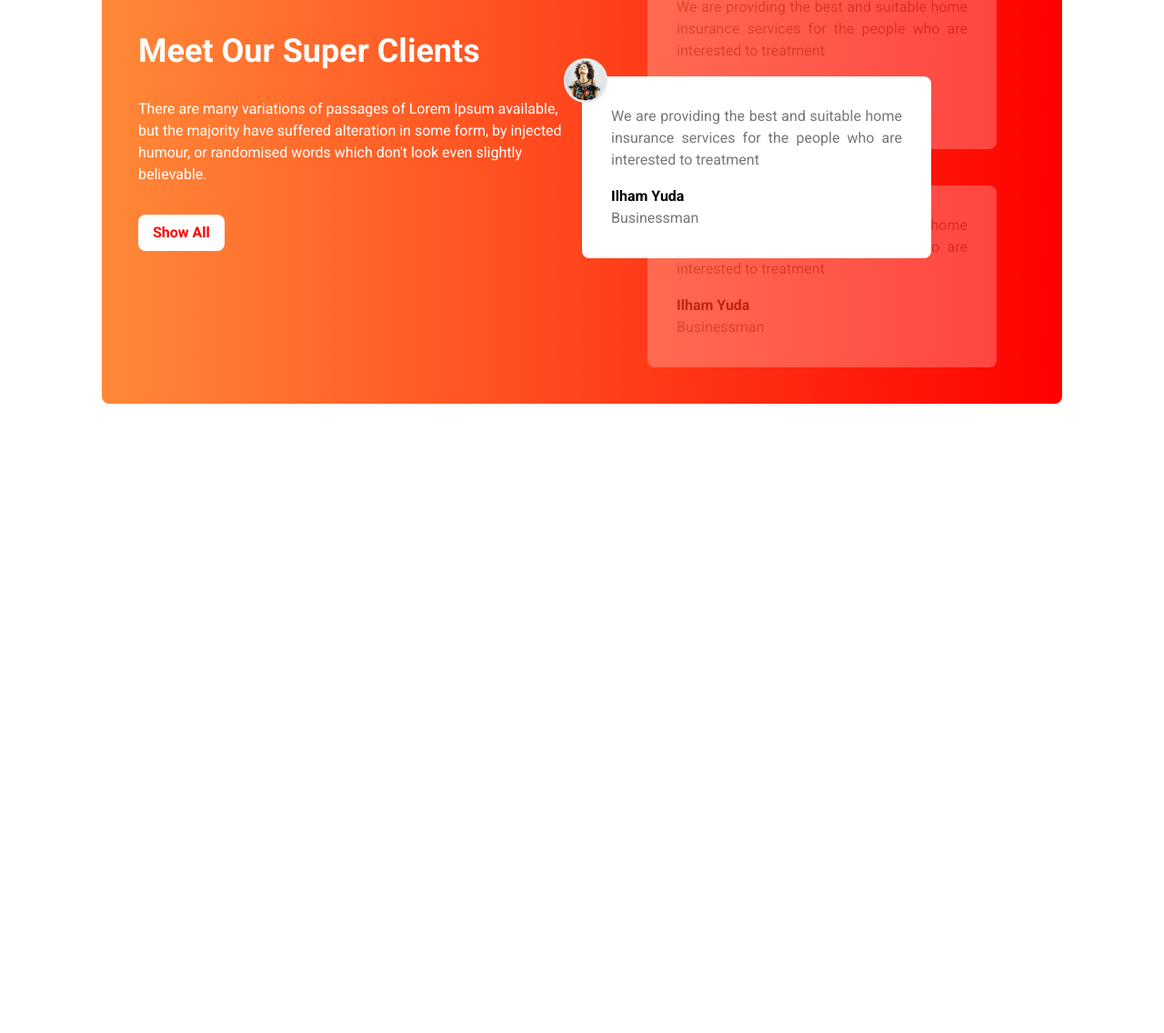
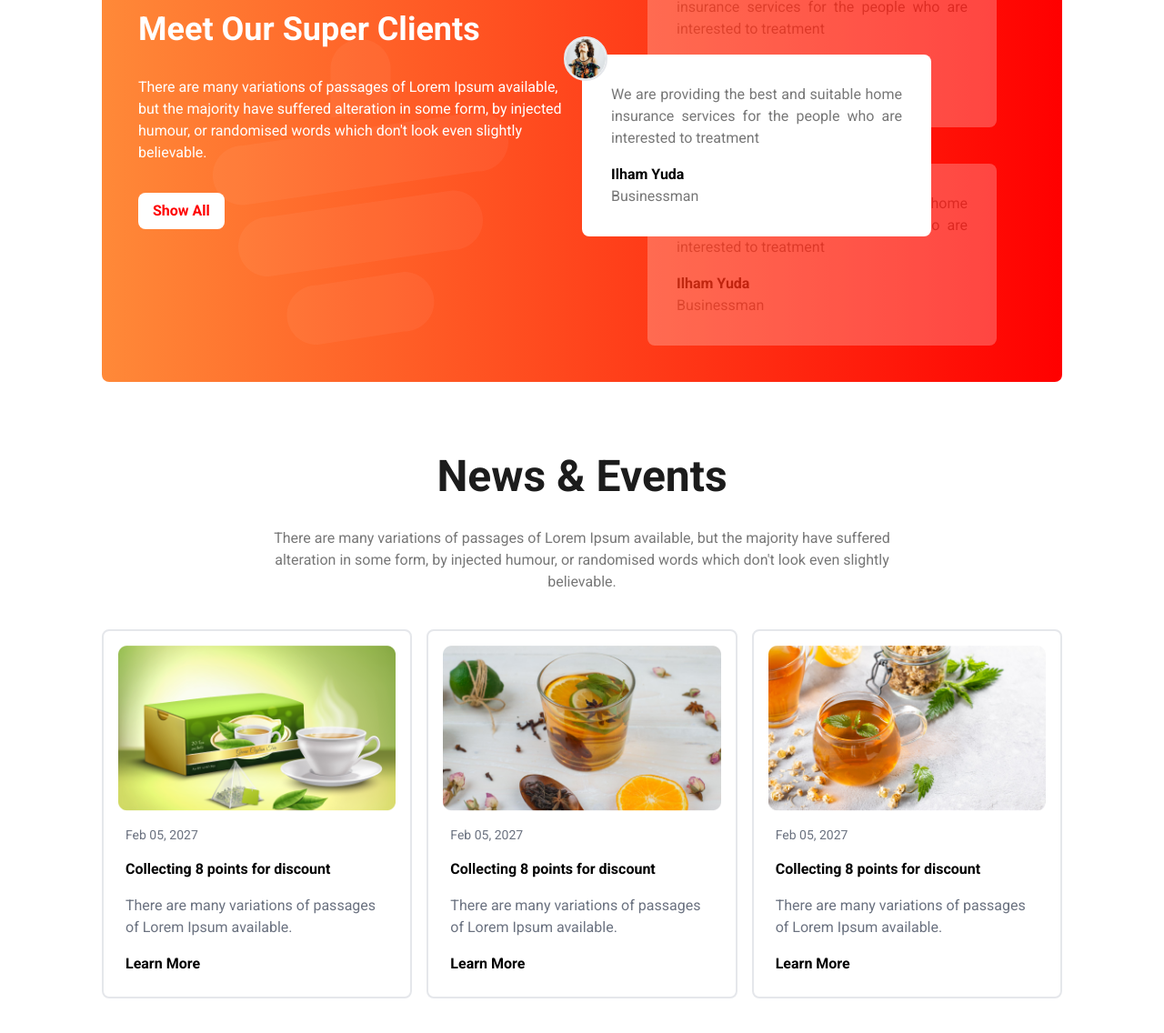
Before and after one commit to MostafizurRahman199/tea_house, a website: page index.html in a window 1280 px wide. Shown: the part 1871-3007 px from the top of the page at 91% size. Before the commit the page ends 2363 px from the top, so only its background shows below. Drawn offline with nearby package versions, Linux system fonts and the light colour scheme.

Commit message:
news nd event section done

```diff
--- a/index.html
+++ b/index.html
@@ -127,8 +127,8 @@ justify-center items-center  py-12">
 
 
 
-  <section class="great_tea grid grid-cols-1 space-y-6 lg:grid lg:grid-cols-2  content-center justify-center">
-    <div class="w-3/4 great_tea_image_div grid grid-cols-2 grid-rows-7 gap-2 md:gap-4  mx-auto  md:p-6">
+  <section class="great_tea grid grid-cols-1 space-y-6 lg:grid lg:grid-cols-2  content-center justify-center mx-auto">
+    <div class="w-3/4 great_tea_image_div grid grid-cols-2 grid-rows-7 gap-2 md:gap-4 mx-auto p-10 ">
 
         <div class="bg-gradient-to-r from-[#FF0000] to-[#FF8938] row-span-2 opacity-10  rounded-lg"></div>
 
@@ -144,7 +144,7 @@ justify-center items-center  py-12">
         <div  class="bg-gradient-to-r from-[#D9D9D9] to-[#FFFFFF] row-span-2 rounded-lg"></div>
 
     </div>
-    <div class="great_tea_content flex flex-col justify-center gap-4 ">
+    <div class="great_tea_content flex flex-col justify-center gap-4 !mt-0 ">
       <h1 class="text-xl md:text-4xl lg:text-5xl font-bold font_1 text-[#1C1C1C] text-center md:text-left ">Great Tea, Freshly Presented</h1>
       <p class="text-base text-[#777777] font_1 pt-2 text-justify">The meaning of gong cha is chanese is to provide the best tea to emperor from all possessions . It represents the highest quality and self expectation. Establishing in 2006, Gong cha had been deeply appreciated by its custoers  because of good words of mouth and unique customized service orginated from Taiwan.</p>
    <div class="space-y-4">
@@ -164,7 +164,7 @@ justify-center items-center  py-12">
 
   <section class="clients bg-gradient-to-l from-[#FF0000] to-[#FF8938] grid grid-cols-1 sm:grid-cols-1 space-y-14 md:grid-cols-1 lg:grid-cols-2 rounded-lg my-12 p-4 sm:p-10 mx-auto sm:space-x-10">
 
-    <div class="client_content flex flex-col justify-center items-start gap-8">
+    <div class="client_content flex flex-col justify-center items-start gap-8 bg-[url('./images/bg_cup.png')] bg-no-repeat bg-bottom">
         <h1 class="text-3xl md:text-4xl font-bold font_1 text-white">Meet Our Super Clients</h1>
         <p class="text-base text-white">There are many variations of passages of Lorem Ipsum available, but the majority have suffered alteration in some form, by injected humour, or randomised words which don't look even slightly believable. </p>
         <button class="font-bold px-4 py-2 text-[#FF0000] bg-white rounded-lg text-base">Show All</button>
@@ -216,6 +216,57 @@ justify-center items-center  py-12">
 
 
 
+<section class="products space-y-20 sm:space-y-10 my-20">
+  <div class="product_content flex flex-col justify-end items-center gap-8 ">
+    <h1 class="text-3xl text-center sm:text-5xl font-bold font_1 text-[#1C1C1C]">News & Events</h1>
+    <p class="text-center text-base text-[#777777] w-full md:w-2/3">There are many variations of passages of Lorem Ipsum available, but the majority have suffered alteration in some form, by injected humour, or randomised words which don't look even slightly believable. </p>
+  </div>
+
+
+  <div class="product_card_parent grid grid-cols-1 sm:grid-cols-2 md:grid-cols-3 gap-4">
+    <div class="card flex flex-col  border-2 rounded-lg p-4 gap-2">
+      <div class="card_img  rounded-lg  flex justify-center items-center  w-full ">
+        <img class="w-full" src="./images/news-1.png" alt="">
+      </div>
+      <div class="card_content flex flex-col gap-4 p-2">
+        <p class="text-gray-500 text-sm">Feb 05, 2027</p>
+        <h4 class="text-base font-semibold font_1 text-black">Collecting 8 points for discount</h4>
+        <p class="text-gray-500 text-base font_1">There are many variations of passages of Lorem Ipsum available.</p>
+        <p class="text-base font-bold font_1">Learn More</p>
+
+      </div>
+    </div>
+    <div class="card flex flex-col  border-2 rounded-lg p-4 gap-2">
+      <div class="card_img  rounded-lg  flex justify-center items-center  w-full ">
+        <img class="w-full" src="./images/news-2.png" alt="">
+      </div>
+      <div class="card_content flex flex-col gap-4 p-2">
+        <p class="text-gray-500 text-sm">Feb 05, 2027</p>
+        <h4 class="text-base font-semibold font_1 text-black">Collecting 8 points for discount</h4>
+        <p class="text-gray-500 text-base font_1">There are many variations of passages of Lorem Ipsum available.</p>
+        <p class="text-base font-bold font_1">Learn More</p>
+
+      </div>
+    </div>
+    <div class="card flex flex-col  border-2 rounded-lg p-4 gap-2">
+      <div class="card_img  rounded-lg  flex justify-center items-center  w-full ">
+        <img class="w-full" src="./images/news-3.png" alt="">
+      </div>
+      <div class="card_content flex flex-col gap-4 p-2">
+        <p class="text-gray-500 text-sm">Feb 05, 2027</p>
+        <h4 class="text-base font-semibold font_1 text-black">Collecting 8 points for discount</h4>
+        <p class="text-gray-500 text-base font_1">There are many variations of passages of Lorem Ipsum available.</p>
+        <p class="text-base font-bold font_1">Learn More</p>
+
+      </div>
+    </div>
+
+
+
+
+  </div>
+</section>
+
 </main>
   </body>
 </html>
```
